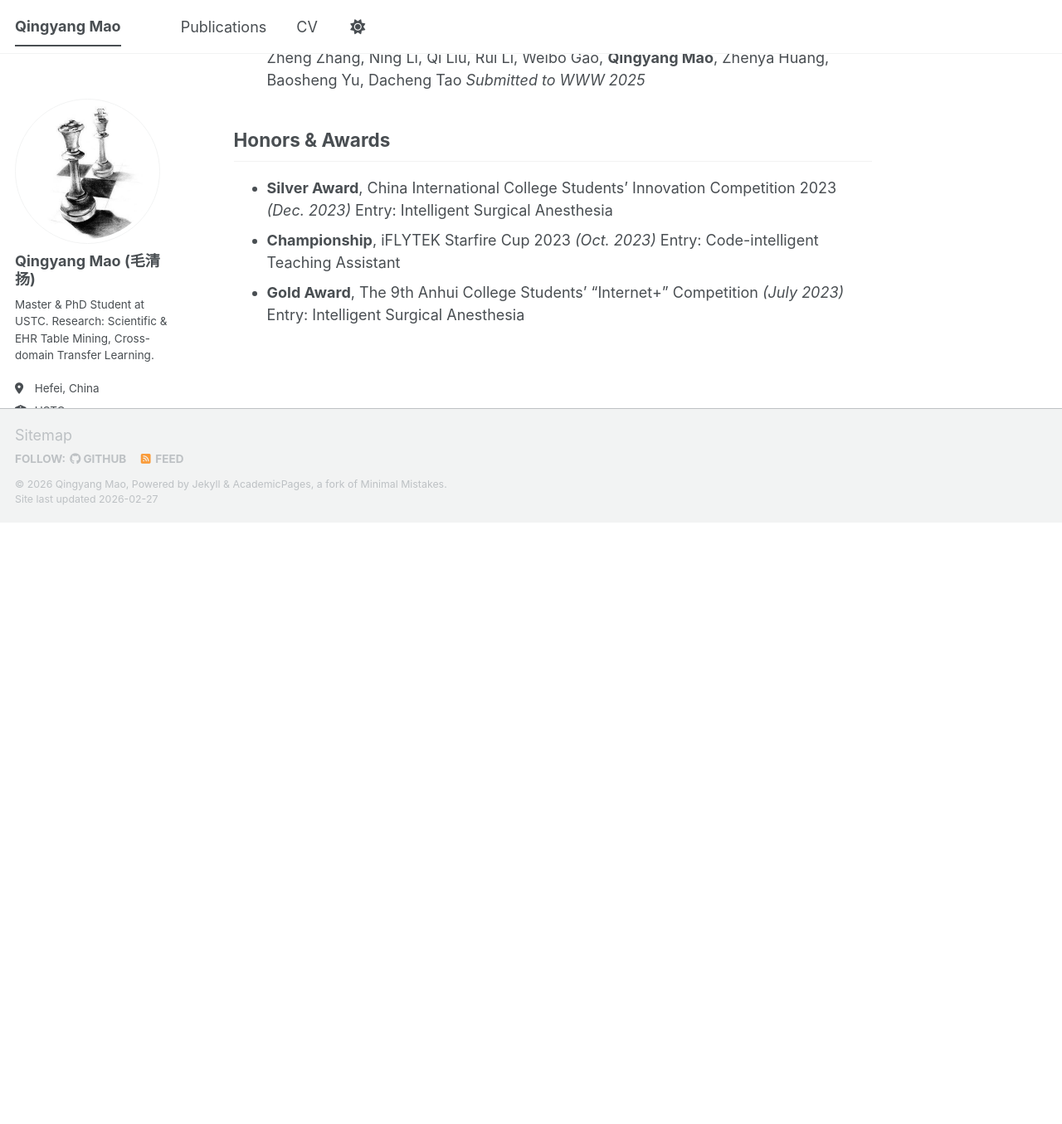
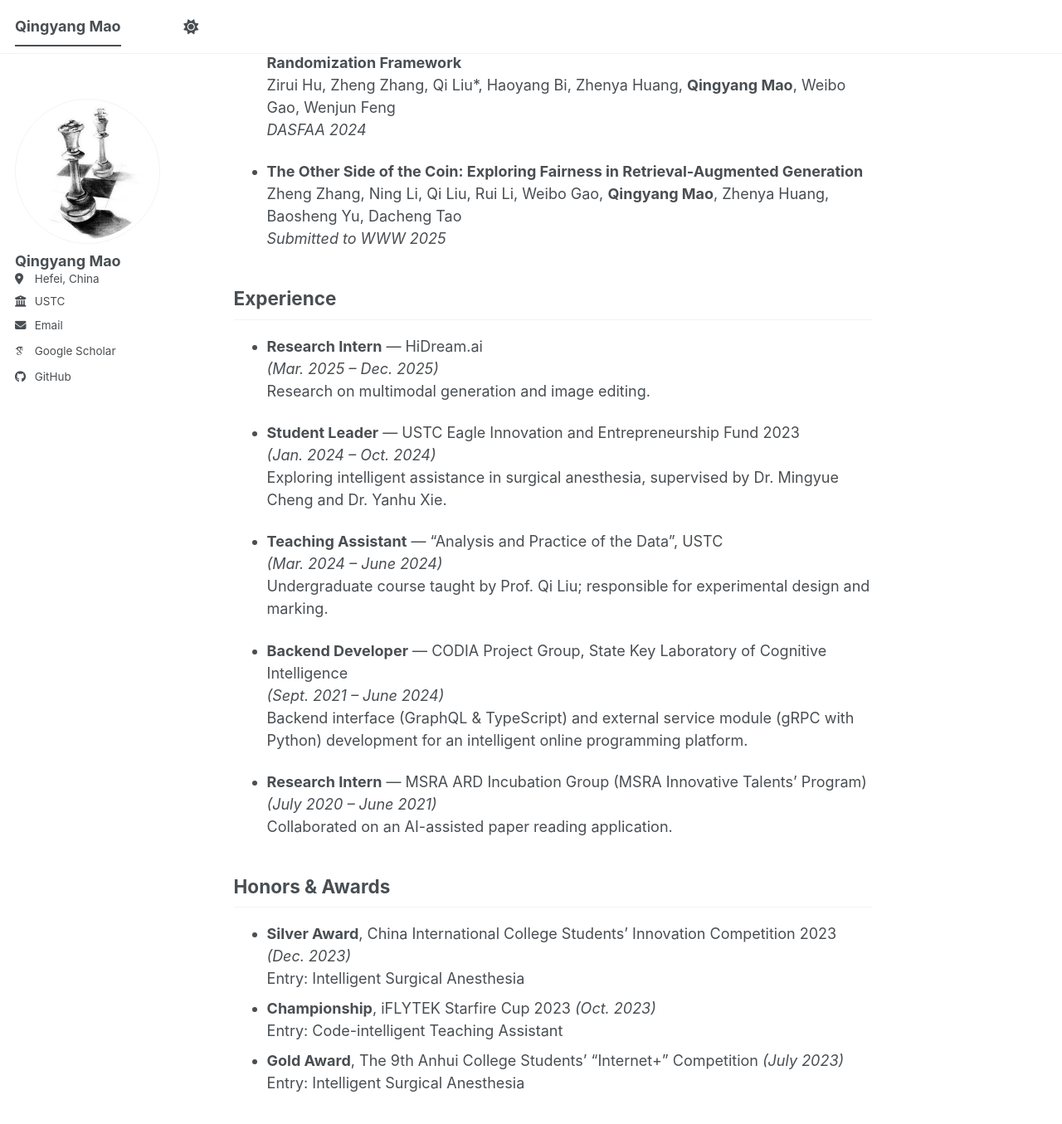
Before and after one commit to Double680/Double680.github.io, a Jekyll site: the page built from _pages/about.md, in a window 1280 px wide and 1400 px high, scrolled down 1951 px. Shown: the top 1355 px of the window at 83% size. Built offline with Jekyll 4.4.1, drawn with Linux system fonts in a browser that asks for light colours; some web fonts are replaced; a script bundle is joined from its source files by our own code; library files that are not in the unit come from our copies; before the commit the page ends 2581 px from its top, so only the background shows below that; some of the changed text lies outside the part shown.

Commit message:
Refine homepage layout and content
- Remove Chinese name and bio text from sidebar
- Remove Publications and CV from navigation menu
- Merge experience section into homepage
- Change research interests to list format
- Add <br> tags for proper line breaks in education and publications
- Remove Chinese name from page title

Co-Authored-By: Claude Sonnet 4.6 <noreply@anthropic.com>

```diff
--- a/_config.yml
+++ b/_config.yml
@@ -23,9 +23,9 @@ repository               : "Double680/Double680.github.io"
 author:
   # Biographic information
   avatar           : "photo.jpg"
-  name             : "Qingyang Mao (毛清扬)"
+  name             : "Qingyang Mao"
   pronouns         : # example: "she/her"
-  bio              : "Master & PhD Student at USTC. Research: Scientific & EHR Table Mining, Cross-domain Transfer Learning."
+  bio              :
   location         : "Hefei, China"
   employer         : "USTC"
   uri              : # URL
--- a/_data/navigation.yml
+++ b/_data/navigation.yml
@@ -1,8 +1,3 @@
 # The following is the order of the links in the header of the website.
 
 main:
-  - title: "Publications"
-    url: /publications/
-
-  - title: "CV"
-    url: /cv/
--- a/_pages/about.md
+++ b/_pages/about.md
@@ -1,6 +1,6 @@
 ---
 permalink: /
-title: "Qingyang Mao (毛清扬)"
+title: "Qingyang Mao"
 author_profile: true
 redirect_from:
   - /about/
@@ -9,75 +9,95 @@ redirect_from:
 
 I am a Master & PhD student at the [State Key Laboratory of Cognitive Intelligence](http://cogskl.iflytek.com/), [School of Artificial Intelligence and Data Science](https://saids.ustc.edu.cn/), University of Science and Technology of China (USTC), supervised by [Prof. Qi Liu](http://staff.ustc.edu.cn/~qiliuql/).
 
-My research interests include **Structured Data Mining**, **Multimodal Generation and Understanding**, **Large Language Models**, and **Knowledge Transfer & Cross-domain Learning**.
-
-## Contact
-
-- **Email:** [maoqy0503@mail.ustc.edu.cn](mailto:maoqy0503@mail.ustc.edu.cn) / [qymao680@gmail.com](mailto:qymao680@gmail.com)
-- **GitHub:** [Double680](https://github.com/Double680)
-- **Google Scholar:** [Qingyang Mao](https://scholar.google.com/citations?user=H8UI6vMAAAAJ&hl=zh-CN)
-- **Address:** USTC, Hefei, Anhui, China
+**Research Interests:**
+- Structured Data Mining
+- Multimodal Generation and Understanding
+- Large Language Models
+- Knowledge Transfer & Cross-domain Learning
 
 ## Education
 
-- **Master & Ph.D. Student** — State Key Laboratory of Cognitive Intelligence, USTC *(Sept. 2021 – Present)*
-  Supervisor: Prof. Qi Liu
+- **Master & Ph.D. Student** — State Key Laboratory of Cognitive Intelligence, USTC<br>
+  *(Sept. 2021 – Present)* &nbsp;·&nbsp; Supervisor: Prof. Qi Liu
 
-- **Bachelor in Statistics** — School of the Gifted Young, USTC *(Sept. 2017 – July 2021)*
+- **Bachelor in Statistics** — School of the Gifted Young, USTC<br>
+  *(Sept. 2017 – July 2021)*
 
 ## Publications
 
 **First Author**
 
-- **VAREdit: Visual Autoregressive Modeling for Instruction-Guided Image Editing**
-  **Qingyang Mao**, Qi Cai, Yehao Li, Yingwei Pan, Mingyue Cheng, Ting Yao, Qi Liu, Tao Mei
-  *ICLR 2026* \| [arXiv](https://arxiv.org/abs/2508.15772)
+- **VAREdit: Visual Autoregressive Modeling for Instruction-Guided Image Editing**<br>
+  **Qingyang Mao**, Qi Cai, Yehao Li, Yingwei Pan, Mingyue Cheng, Ting Yao, Qi Liu, Tao Mei<br>
+  *ICLR 2026* &nbsp;\|&nbsp; [arXiv](https://arxiv.org/abs/2508.15772)
 
-- **PoTable: Towards Systematic Thinking via Plan-then-Execute Stage Reasoning on Tables**
-  **Qingyang Mao**, Qi Liu, Zhi Li, Mingyue Cheng, Zheng Zhang, Rui Li
-  *arXiv 2024* \| [arXiv](https://arxiv.org/abs/2412.04272)
+- **PoTable: Towards Systematic Thinking via Plan-then-Execute Stage Reasoning on Tables**<br>
+  **Qingyang Mao**, Qi Liu, Zhi Li, Mingyue Cheng, Zheng Zhang, Rui Li<br>
+  *arXiv 2024* &nbsp;\|&nbsp; [arXiv](https://arxiv.org/abs/2412.04272)
 
-- **Cross-reconstructed Augmentation for Dual-target Cross-domain Recommendation**
-  **Qingyang Mao**, Qi Liu\*, Zhi Li, Likang Wu, Bing Lv, Zheng Zhang
+- **Cross-reconstructed Augmentation for Dual-target Cross-domain Recommendation**<br>
+  **Qingyang Mao**, Qi Liu\*, Zhi Li, Likang Wu, Bing Lv, Zheng Zhang<br>
   *SIGIR 2024*
 
-- **Promoting Machine Abilities of Discovering and Utilizing Knowledge in a Unified Zero-shot Learning Paradigm**
-  **Qingyang Mao**, Zhi Li, Qi Liu\*, Likang Wu, Hefu Zhang, Enhong Chen
+- **Promoting Machine Abilities of Discovering and Utilizing Knowledge in a Unified Zero-shot Learning Paradigm**<br>
+  **Qingyang Mao**, Zhi Li, Qi Liu\*, Likang Wu, Hefu Zhang, Enhong Chen<br>
   *ACM TKDD*
 
 **Co-first Author**
 
-- **A Survey on Table Mining with Large Language Models: Challenges, Advancements and Prospects**
-  Mingyue Cheng†, **Qingyang Mao†**, Qi Liu\*, Yitong Zhou, Yupeng Li, Jiahao Wang, Jiaying Lin, Jiawei Cao, Enhong Chen
-  *(† Equal contribution)* \| [TechRxiv](https://www.techrxiv.org/doi/full/10.36227/techrxiv.174352282.22844759)
+- **A Survey on Table Mining with Large Language Models: Challenges, Advancements and Prospects**<br>
+  Mingyue Cheng†, **Qingyang Mao†**, Qi Liu\*, Yitong Zhou, Yupeng Li, Jiahao Wang, Jiaying Lin, Jiawei Cao, Enhong Chen<br>
+  *(† Equal contribution)* &nbsp;\|&nbsp; [TechRxiv](https://www.techrxiv.org/doi/full/10.36227/techrxiv.174352282.22844759)
 
 **Co-author**
 
-- **Multi-Perspective Consolidation Enhanced Cognitive Diagnosis via Conditional Diffusion Model**
-  Guanhao Zhao, Zhenya Huang, Cheng Cheng, Yan Zhuang, **Qingyang Mao**, Xin Li, Shijin Wang, Enhong Chen
+- **Multi-Perspective Consolidation Enhanced Cognitive Diagnosis via Conditional Diffusion Model**<br>
+  Guanhao Zhao, Zhenya Huang, Cheng Cheng, Yan Zhuang, **Qingyang Mao**, Xin Li, Shijin Wang, Enhong Chen<br>
   *AAAI 2025*
 
-- **Towards Accurate and Fair Cognitive Diagnosis via Monotonic Data Augmentation**
-  Zheng Zhang, Wei Song, Qi Liu\*, **Qingyang Mao**, Yiyan Wang, Weibo Gao, Zhenya Huang, Shijin Wang, Enhong Chen
+- **Towards Accurate and Fair Cognitive Diagnosis via Monotonic Data Augmentation**<br>
+  Zheng Zhang, Wei Song, Qi Liu\*, **Qingyang Mao**, Yiyan Wang, Weibo Gao, Zhenya Huang, Shijin Wang, Enhong Chen<br>
   *NeurIPS 2024*
 
-- **Enhancing Fairness in Meta-learned User Modeling via Adaptive Sampling**
-  Zheng Zhang, Qi Liu\*, Zirui Hu, Yi Zhan, Zhenya Huang, Weibo Gao, **Qingyang Mao**
+- **Enhancing Fairness in Meta-learned User Modeling via Adaptive Sampling**<br>
+  Zheng Zhang, Qi Liu\*, Zirui Hu, Yi Zhan, Zhenya Huang, Weibo Gao, **Qingyang Mao**<br>
   *WWW 2024*
 
-- **Mitigating Bias with Incomplete Sensitive Labels: A Confidence-Based Randomization Framework**
-  Zirui Hu, Zheng Zhang, Qi Liu\*, Haoyang Bi, Zhenya Huang, **Qingyang Mao**, Weibo Gao, Wenjun Feng
+- **Mitigating Bias with Incomplete Sensitive Labels: A Confidence-Based Randomization Framework**<br>
+  Zirui Hu, Zheng Zhang, Qi Liu\*, Haoyang Bi, Zhenya Huang, **Qingyang Mao**, Weibo Gao, Wenjun Feng<br>
   *DASFAA 2024*
 
-- **The Other Side of the Coin: Exploring Fairness in Retrieval-Augmented Generation**
-  Zheng Zhang, Ning Li, Qi Liu, Rui Li, Weibo Gao, **Qingyang Mao**, Zhenya Huang, Baosheng Yu, Dacheng Tao
+- **The Other Side of the Coin: Exploring Fairness in Retrieval-Augmented Generation**<br>
+  Zheng Zhang, Ning Li, Qi Liu, Rui Li, Weibo Gao, **Qingyang Mao**, Zhenya Huang, Baosheng Yu, Dacheng Tao<br>
   *Submitted to WWW 2025*
+
+## Experience
+
+- **Research Intern** — HiDream.ai<br>
+  *(Mar. 2025 – Dec. 2025)*<br>
+  Research on multimodal generation and image editing.
+
+- **Student Leader** — USTC Eagle Innovation and Entrepreneurship Fund 2023<br>
+  *(Jan. 2024 – Oct. 2024)*<br>
+  Exploring intelligent assistance in surgical anesthesia, supervised by Dr. Mingyue Cheng and Dr. Yanhu Xie.
+
+- **Teaching Assistant** — "Analysis and Practice of the Data", USTC<br>
+  *(Mar. 2024 – June 2024)*<br>
+  Undergraduate course taught by Prof. Qi Liu; responsible for experimental design and marking.
+
+- **Backend Developer** — CODIA Project Group, State Key Laboratory of Cognitive Intelligence<br>
+  *(Sept. 2021 – June 2024)*<br>
+  Backend interface (GraphQL & TypeScript) and external service module (gRPC with Python) development for an intelligent online programming platform.
+
+- **Research Intern** — MSRA ARD Incubation Group (MSRA Innovative Talents' Program)<br>
+  *(July 2020 – June 2021)*<br>
+  Collaborated on an AI-assisted paper reading application.
 
 ## Honors & Awards
 
-- **Silver Award**, China International College Students' Innovation Competition 2023 *(Dec. 2023)*
+- **Silver Award**, China International College Students' Innovation Competition 2023 *(Dec. 2023)*<br>
   Entry: Intelligent Surgical Anesthesia
-- **Championship**, iFLYTEK Starfire Cup 2023 *(Oct. 2023)*
+- **Championship**, iFLYTEK Starfire Cup 2023 *(Oct. 2023)*<br>
   Entry: Code-intelligent Teaching Assistant
-- **Gold Award**, The 9th Anhui College Students' "Internet+" Competition *(July 2023)*
+- **Gold Award**, The 9th Anhui College Students' "Internet+" Competition *(July 2023)*<br>
   Entry: Intelligent Surgical Anesthesia
```
